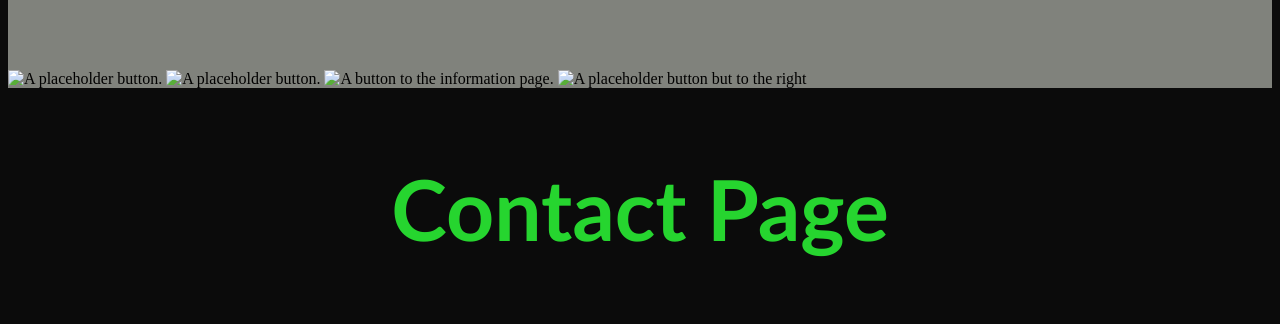
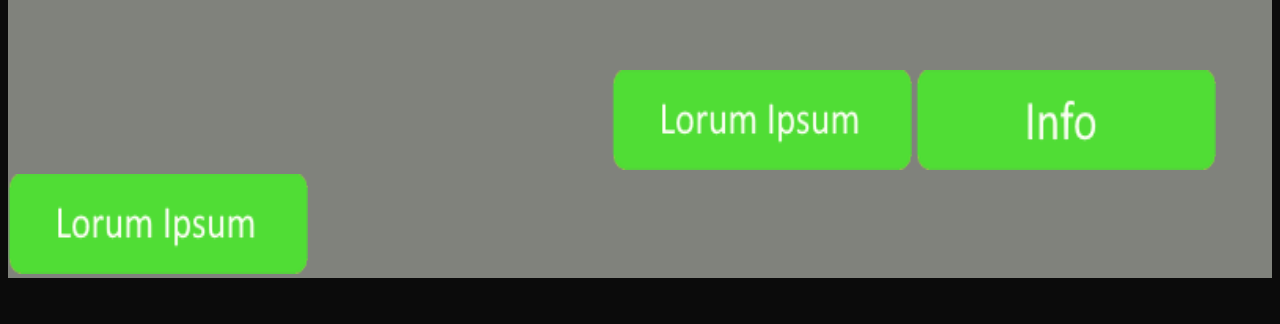
Before and after one commit to Logmonster17/Webdesign_Art106, a plain HTML site: page contact.html in a window 1280 px wide. Shown: the part 295-619 px from the top of the page. Drawn offline with Linux system fonts and the light colour scheme; files that its build step writes are made by us from their sources.

Commit message:
Update contact.html

```diff
--- a/contact.html
+++ b/contact.html
@@ -3,7 +3,7 @@
 	<head>
 		<title>Markets and Money</title>
 		<meta charset="UTF-8">
-		<link rel="stylesheet" type="text/css" href="contact/contact.css">
+		<link rel="stylesheet" type="text/css" href="contact.css">
 	</head>
 
 	<body style="background-color: rgb(11, 11, 11);">
@@ -15,14 +15,14 @@
 
 
 			<a href="#"></a>
-			<img height="100" width="600" src="homepage/spacer.png" alt="A placeholder button."/>
+			<img height="100" width="600" src="spacer.png" alt="A placeholder button."/>
 
-		<!---Link to(PLACEHOLDER) (May possibily be replaced a settings and options page)--!> <a href="#"></a><img height="100" width="300" src="homepage/Generic_button.png" alt="A placeholder button." id="Placeholder_1" />
+		<!---Link to(PLACEHOLDER) (May possibily be replaced a settings and options page)--!> <a href="#"></a><img height="100" width="300" src="Generic_button.png" alt="A placeholder button." id="Placeholder_1" />
 
 
-		<!--Link to the information page--!> <a href="#"></a><img height="100" width="300" src="homepage/Info_button.png" alt="A button to the information page." id="Info" />
+		<!--Link to the information page--!> <a href="#"></a><img height="100" width="300" src="Info_button.png" alt="A button to the information page." id="Info" />
 
-		<!--Link to(PLACEHOLDER 2) (May be replaced with information about data collection(analyitics) and other technicial information)--!> <a href="#"></a><img height="100" width="300" src="homepage/Generic_button.png" alt="A placeholder button but to the right" id="Placeholder_2" />
+		<!--Link to(PLACEHOLDER 2) (May be replaced with information about data collection(analyitics) and other technicial information)--!> <a href="#"></a><img height="100" width="300" src="Generic_button.png" alt="A placeholder button but to the right" id="Placeholder_2" />
 
 
 			</section>
@@ -33,8 +33,8 @@
 		<main>
 
 					<aside>
-			<img height="800" width="400" src="homepage/aside_left.png" alt="An image to the left containing (PLACEHOLDER)." align="left" id="Side_left" />
-			<img height="800" width="400" src="homepage/aside_right.png" alt="An image to the right containing (PLACEHOLDER)." align="right" id="aside_right.png" />
+			<img height="800" width="400" src="aside_left.png" alt="An image to the left containing (PLACEHOLDER)." align="left" id="Side_left" />
+			<img height="800" width="400" src="aside_right.png" alt="An image to the right containing (PLACEHOLDER)." align="right" id="aside_right.png" />
 			</aside>
 
 		<h3>Email List Form</h3>
```
